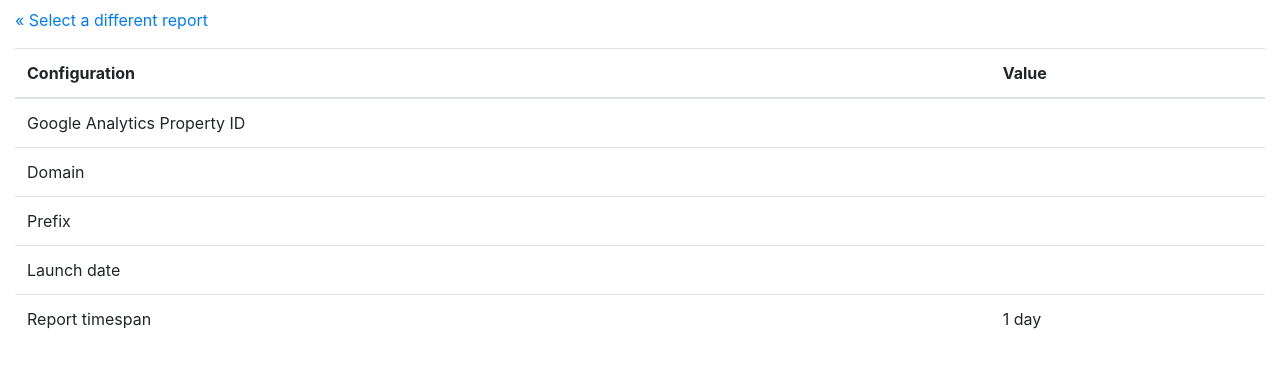
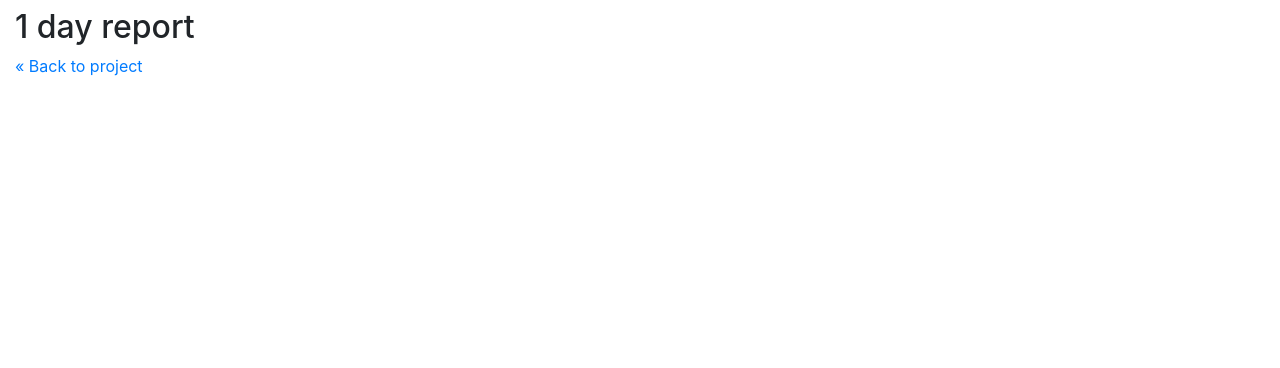
Before and after one commit to nprapps/carebot, a Django app: page /carebot/report/1/1/ in a window 1280 px wide. Shown: the top 368 px of the page. Run offline with Django 3.2, Linux system fonts and the light colour scheme; tables that the repository leaves empty hold one stand-in row (values such as "Sample post"); parts of the project's set-up code (start-up, migrations or seed data) failed here and were passed over; some libraries are stand-ins or nearby versions.

Commit message:
Better report pages.

```diff
--- a/reports/templates/report.html
+++ b/reports/templates/report.html
@@ -6,38 +6,9 @@
 <div class="container-fluid">
     <h1>{{ report.project.title }}</h1>
 
-    <p><a href="{{ report.project.get_absolute_url }}">&laquo; Select a different report</a></p>
+    <h2>{{ report.ndays }} day{{ report.ndays|pluralize }} report</h2>
 
-    <table class="table table-condensed">
-        <thead>
-            <tr>
-                <th>Configuration</th>
-                <th>Value</th>
-            </tr>
-        </thead>
-        <tbody>
-            <tr>
-                <td>Google Analytics Property ID</td>
-                <td>{{ report.project.property_id }}</td>
-            </tr>
-            <tr>
-                <td>Domain</td>
-                <td>{{ report.project.domain }}</td>
-            </tr>
-            <tr>
-                <td>Prefix</td>
-                <td><a href="http://{{ report.project.domain }}{{ report.project.prefix }}">{{ report.project.prefix }}</a></td>
-            </tr>
-            <tr>
-                <td>Launch date</td>
-                <td>{{ report.project.start_date }}</td>
-            </tr>
-            <tr>
-                <td>Report timespan</td>
-                <td>{{ report.ndays }} day{{ report.ndays|pluralize }}</td>
-            </tr>
-        </tbody>
-    </table>
+    <p><a href="{{ report.project.get_absolute_url }}">&laquo; Back to project</a></p>
 
     {% for query_result in report.query_results.all %}
     <div class="query">
```
Also changed, not shown: reports/templates/compare_query.html (+25 -2 lines), reports/templates/project.html (+34 -6 lines).
